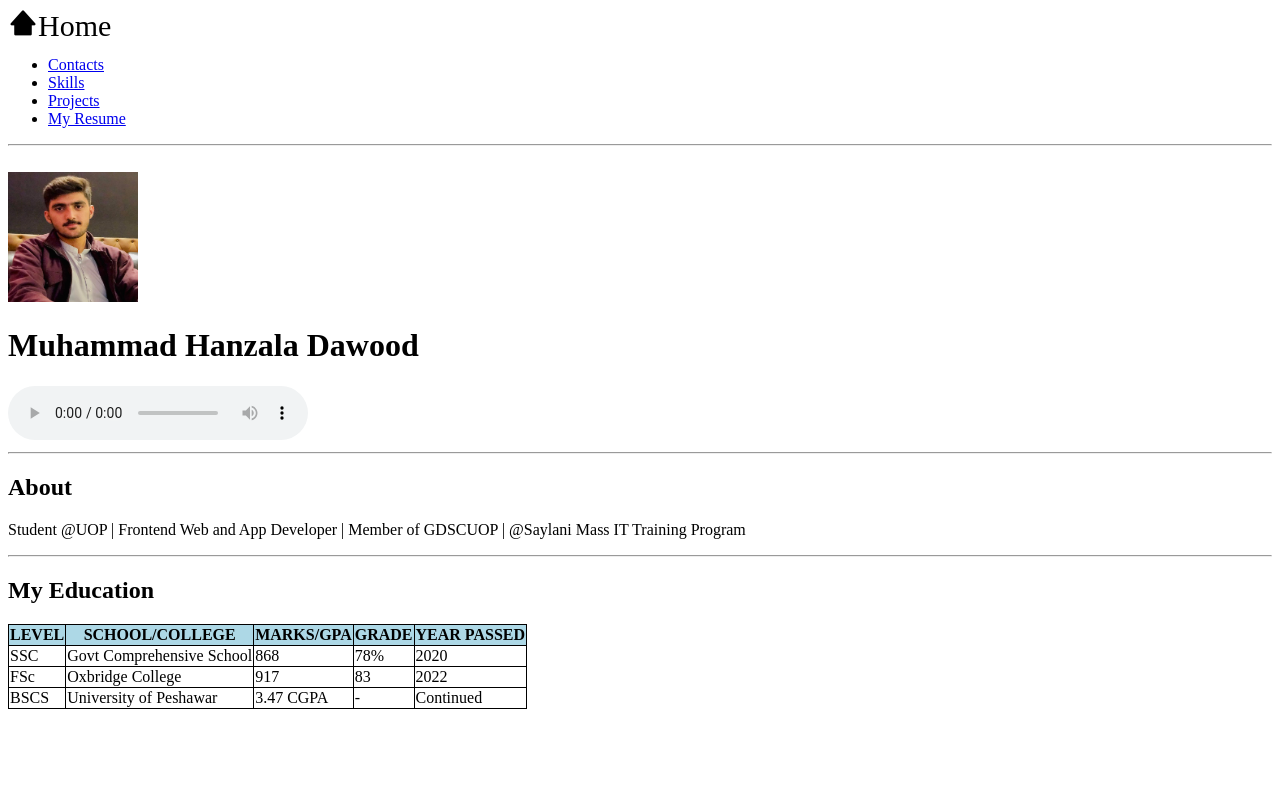
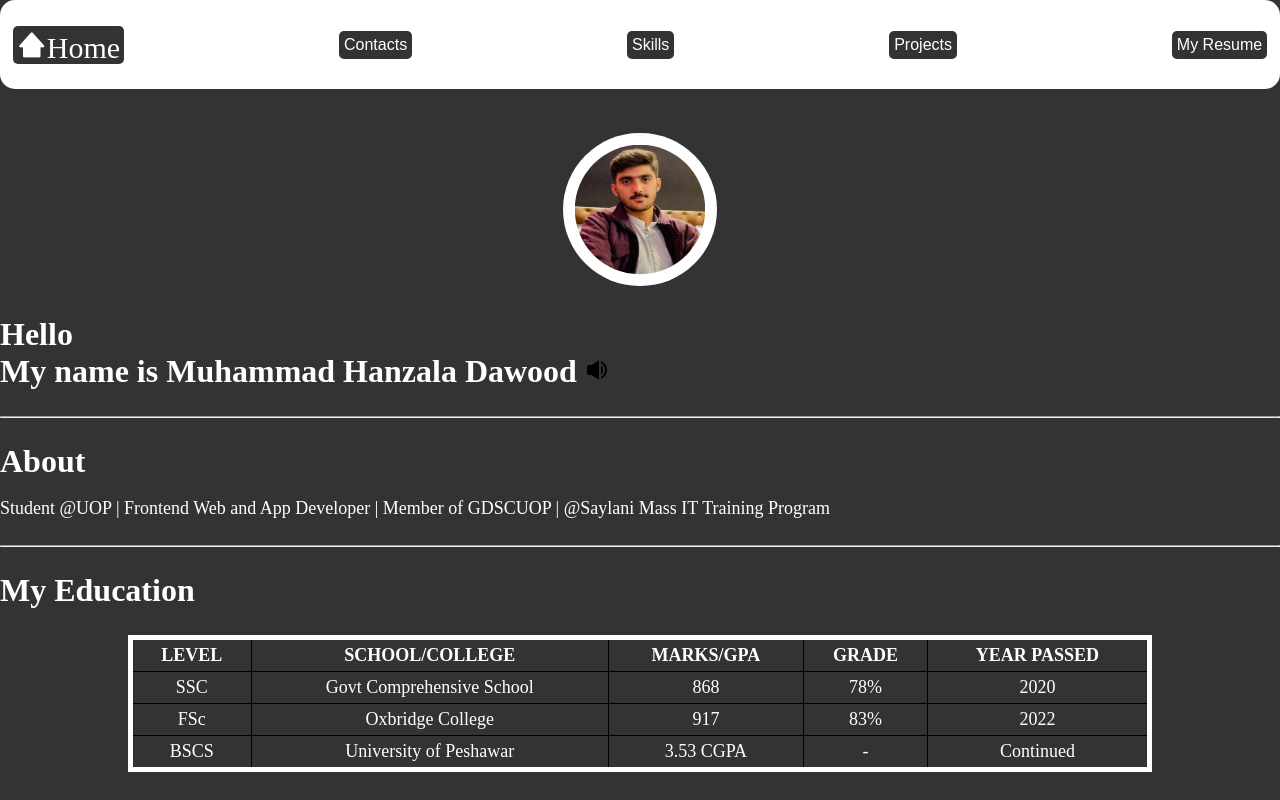
Before and after one commit to HanzalaKhattak/portfolio-website, a plain HTML site: page index.html in a window 1280 px wide. Drawn offline with nearby package versions, Linux system fonts and the light colour scheme.

Commit message:
update and add css file

```diff
--- a/index.html
+++ b/index.html
@@ -5,6 +5,7 @@
     <meta name="viewport" content="width=device-width, initial-scale=1.0">
     <title>My Portfolio</title>
     <link href='https://unpkg.com/boxicons@2.1.4/css/boxicons.min.css' rel='stylesheet'>
+    <link rel="stylesheet" href="./style.css">
     <style>
         table,tr,td,th{
             border: 1px solid black;
@@ -25,41 +26,49 @@
 </head>
 <body>
     <!-- This is for navigation through different pages  -->
-    <nav>
+    <nav class="navbar">
         <i class='bx bxs-home-alt-2'>Home</i>
-        <ul>
-            <li>
+        <button>
             <a href="./contacts.html">Contacts</a>
-            </li>
-            <li>
+        </button>
+
+        <button>
             <a href="./skills.html">Skills</a>
-            </li>
-            <li>
+        </button>
+
+        <button>
             <a href="./projects.html">Projects</a>
-            </li>
-            <li>
+        </button>
+
+        <button>
             <a href="./resume.html">My Resume</a>
-            </li>
-        </ul>
+        </button>
     </nav>
-    <hr>
+
     <br>
     <!-- This portion is for main header -->
-<header>
-    <img src="./images/image1.jpeg" alt="My img" style="height: 130px; width: 130px;">
-    <h1>Muhammad Hanzala Dawood</h1>
-    <!-- audio added -->
-    <audio src="./audio/Rick-Roll-Sound-Effect.mp3" controls loop></audio>
+<header class="index-header">
+    <center class="forimg">
+        <img src="./images/image1.jpeg" >
+    </center>
+    <div class="audio-name">
+        <h1>Hello</h1>
+        <h1>My name is Muhammad Hanzala Dawood <img id="speaker-icon" src="./icons/volume-full-solid-24.png" alt="speaker-icon"></h1>
+    </div>
     <hr>
-    <h2>About</h2>
+    <div class="about">
+        <h1>About</h1>
+        <br>
         <p>Student @UOP | Frontend Web and App Developer | Member of GDSCUOP | @Saylani Mass IT Training Program
     </p>
+    </div>
     <hr>
 </header>
     <!-- This portion is for main     -->
-    <main>
-    <h2>My Education </h2>
-        <table>
+<main class="main">
+    <h1>My Education </h1>
+    <div class="for-table">
+        <table class="table">
             <thead>
                 <tr>
                     <th>LEVEL</th>
@@ -81,18 +90,19 @@
                     <td>FSc</td>
                     <td>Oxbridge College</td>
                     <td>917</td>
-                    <td>83</td>
+                    <td>83%</td>
                     <td>2022</td>
                 </tr>
                 <tr>
                     <td>BSCS</td>
                     <td>University of Peshawar</td>
-                    <td>3.47 CGPA</td>
+                    <td>3.53 CGPA</td>
                     <td>-</td>
                     <td>Continued</td>
                 </tr>
             </tbody>
         </table>
+    </div>
 </main>
 </body>
 </html>
--- /dev/null
+++ b/style.css
@@ -0,0 +1,123 @@
+* {
+    margin: 0;
+    padding: 0;
+    color: #FFFFFF ;
+    background-color: #333;
+}
+
+nav {
+    /* margin-top: 2%;
+    margin-bottom: 2%;
+    margin-left: 1%;
+    margin-right: 1%; */
+    padding: 2% 1% 2% 1%;
+    display: flex;
+    justify-content:space-between;
+    align-items: center;
+    background-color: rgb(255, 255, 255);
+    border-radius: 15px;
+}
+
+nav i {
+    background-color: #333;
+    padding: 4px;
+    border-radius: 5px;
+}
+
+nav button {
+    border: none;
+    padding: 5px;
+    border-radius: 5px;
+    background-color: #333;
+}
+
+nav button a {
+    font-size: larger;
+    text-transform: none;
+    background-color: #333;
+    text-decoration: none;
+}
+.forimg {
+    padding: 2% 4% 2% 4%;
+}
+.forimg img {
+    height: 130px;
+    width: 130px;
+    padding: 1%;
+    background-color: white;
+    border-radius: 50%;
+}
+
+.audio-name {
+    margin-bottom: 2%;
+}
+#speaker-icon {
+    color: #FFFFFF;
+}
+
+.about {
+    margin: 2% 0% 2% 0%;
+}
+
+.main {
+    margin: 2% 0% 2% 0%;
+}
+.main h1 {
+    margin-bottom: 2%;
+}
+.for-table {
+    display: flex;
+    justify-content: center;
+    align-items: center;
+}
+
+.table {
+    border: 5px solid white;
+    width: 80%;
+    justify-content: center;
+}
+th, td {
+    border: 5px solid white;
+    padding: 5px;
+    text-align: center;
+}
+
+p,th,td {
+    font-size: large;
+}
+/* this code is for contacts.html */
+/* bullsshit */
+a i{
+    font-size: larger;
+    background-color: #333;
+    padding: 4px;
+    border-radius: 5px;
+}
+
+#contacts i {
+    font-size: larger;
+}
+.map {
+    display: flex;
+    justify-content: center;
+    align-items: center;
+}
+
+#mylocation {
+    margin-top: 2%;
+}
+.map > iframe {
+    border: 2%;
+    padding: 2%;
+    background-color: #FFFFFF;
+    height: 350px;
+    width: 350px;
+}
+.feedback-form {
+    font-size: larger;
+}
+
+.feedback-form input {
+    padding: 8px 15px 8px 15px;
+    border-radius: 15px;
+}
```
Also changed, not shown: contacts.html (+36 -26 lines), projects.html (+6 -13 lines), resume.html (+6 -13 lines), skills.html (+6 -13 lines), icons/volume-full-solid-24.png (added), 2 other files. Lines whose indentation alone changed are shown as unchanged.
